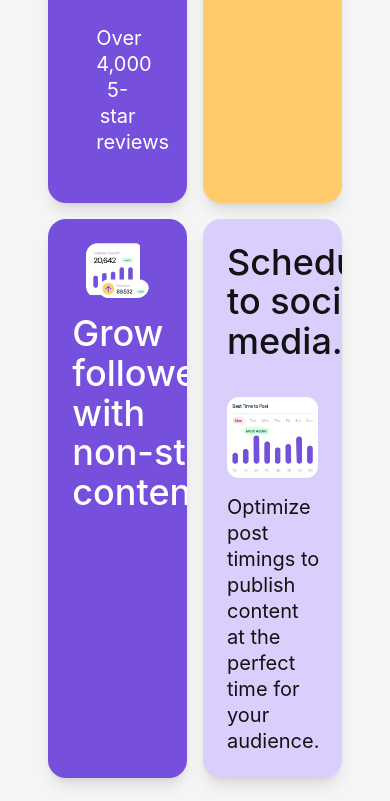
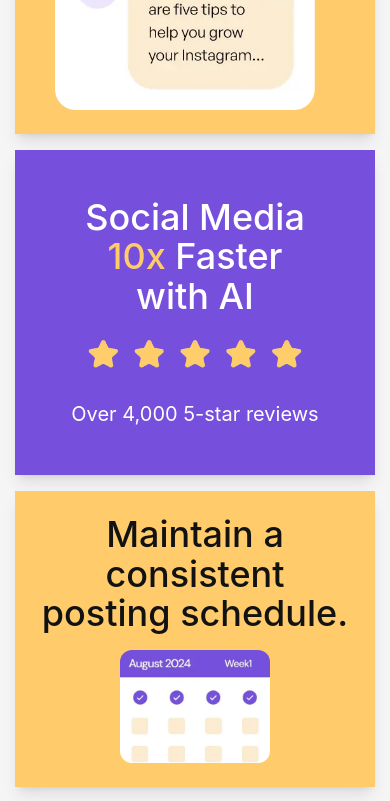
Before and after one commit to PedrooSolaa/P2.2-Responsive-design, a plain HTML site: page pagina3/index.html in a window 390 px wide. Shown: the part 1171-1972 px from the top of the page. Drawn offline with Linux system fonts and the light colour scheme.

Commit message:
margenes

```diff
--- a/pagina3/style.css
+++ b/pagina3/style.css
@@ -392,3 +392,38 @@
                 --heading-font-size: var(--fs-md);
             }
         }
+
+@media (max-width: 768px) {
+  body {
+    margin: 15px; /* Quita los márgenes laterales del body */
+  }
+
+  .parent {
+    grid-template-columns: 1fr;
+    grid-template-rows: auto;
+    gap: 16px;
+    width: 100%; /* Ocupa todo el ancho */
+    max-width: none;
+    margin: 0; /* Elimina el margen centrado */
+  }
+
+  .parent > div {
+    grid-column: auto;
+    grid-row: auto;
+    text-align: center;
+    align-items: center;
+    border-radius: 0; /* Opcional: quita bordes redondeados si quieres que ocupen todo el ancho */
+  }
+
+  .div12 {
+    flex-direction: column;
+    text-align: center;
+  }
+
+  .div12 img {
+    order: 0;
+    width: 80%;
+    max-width: 280px;
+    margin-bottom: 16px;
+  }
+}
```
